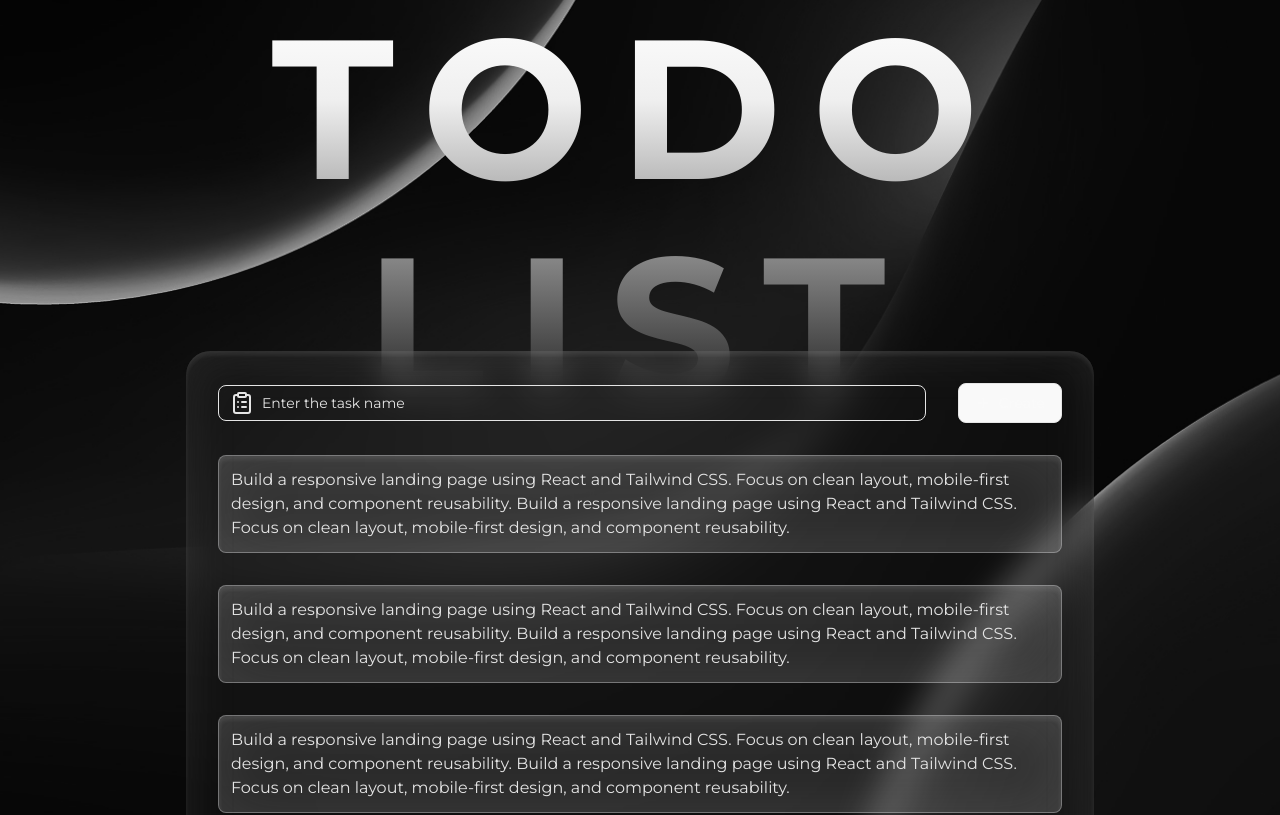
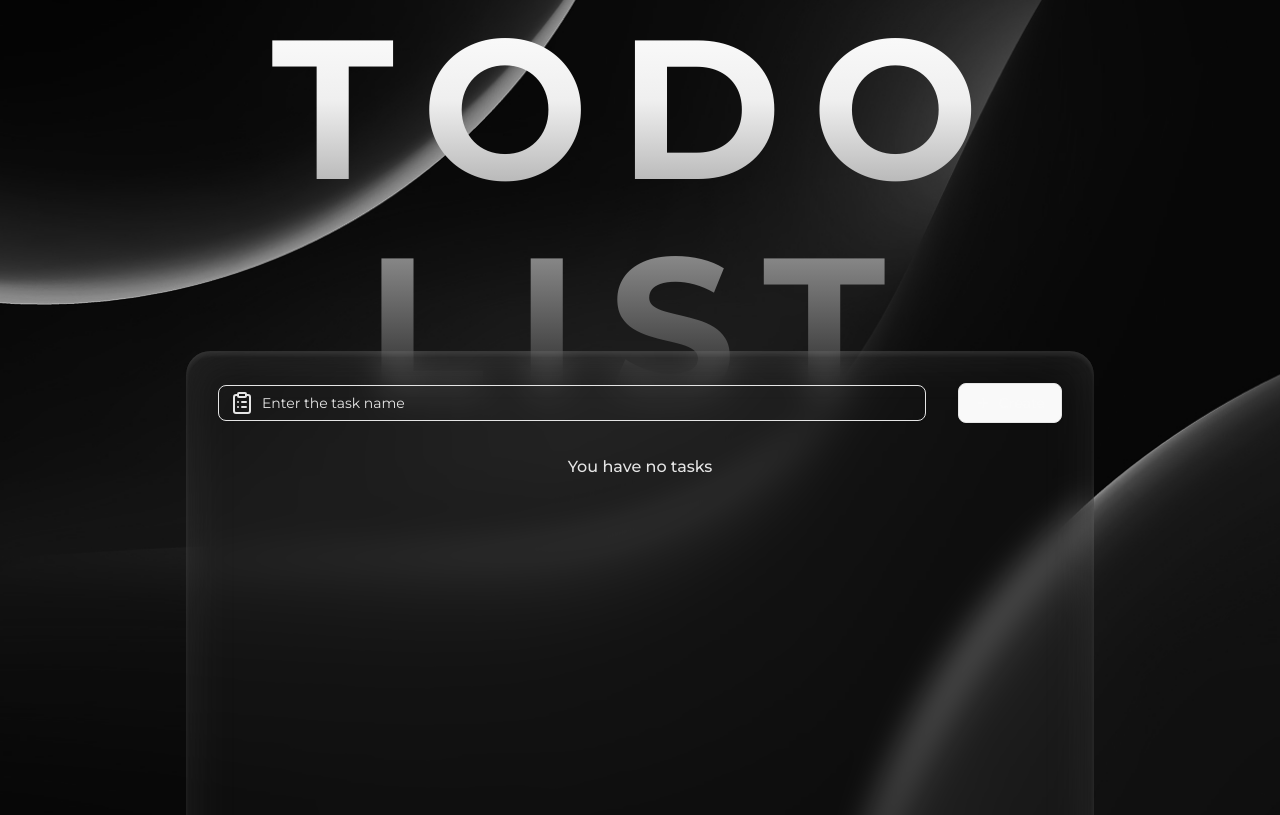
Before and after one commit to Bodich26/todo-list, a React (Vite) app: page / in a window 1280 px wide. Shown: the top 815 px of the page. Built offline with nearby package versions, Linux system fonts and the light colour scheme.

Commit message:
refactoring and add task

```diff
--- a/src/features/todos/index.ts
+++ b/src/features/todos/index.ts
@@ -1,2 +1,3 @@
 export { TodoForm } from "./ui/todo-form";
 export { TodoItem } from "./ui/todo-item";
+export { TodoList } from "./ui/todo-list";
--- a/src/features/todos/model/types.ts
+++ b/src/features/todos/model/types.ts
@@ -1,5 +1,5 @@
 export interface ITodo {
-  id: number;
+  id: string;
   text: string;
   completed: boolean;
 }
@@ -11,8 +11,8 @@ export interface IInitialState {
 
 export interface IActions {
   addTodo: (text: string) => void;
-  deleteTodo: (id: number) => void;
-  completeTodo: (id: number) => void;
+  deleteTodo: (id: string) => void;
+  completeTodo: (id: string) => void;
 }
 
 export interface ITodosState extends IInitialState, IActions {}
--- /dev/null
+++ b/src/features/todos/model/use-add-todo.ts
@@ -0,0 +1,15 @@
+import { useTodoStore } from "./use-todo-store";
+
+export const useAddTodo = () => {
+  const addTodo = useTodoStore((state) => state.addTodo);
+
+  const addTask = (taskName: string) => {
+    if (taskName.trim()) {
+      addTodo(taskName.trim());
+      return true;
+    }
+    return false;
+  };
+
+  return { addTask };
+};
--- a/src/features/todos/model/use-todo-store.ts
+++ b/src/features/todos/model/use-todo-store.ts
@@ -11,7 +11,7 @@ export const useTodoStore = create<ITodosState>((set) => ({
 
   addTodo: (text) => {
     const newTodo: ITodo = {
-      id: Date.now(),
+      id: `#Task Id: ${Date.now()}`,
       text,
       completed: false,
     };
--- /dev/null
+++ b/src/features/todos/ui/todo-empty.tsx
@@ -0,0 +1,7 @@
+export const TodoEmpty = () => {
+  return (
+    <div className="text-center font-medium text-md text-neutral-200">
+      You have no tasks
+    </div>
+  );
+};
--- a/src/features/todos/ui/todo-form.tsx
+++ b/src/features/todos/ui/todo-form.tsx
@@ -1,11 +1,24 @@
+"use client";
+import React from "react";
 import { ClipboardList, Plus } from "lucide-react";
 import { Button, Input } from "../../../shared";
+import { useAddTodo } from "../model/use-add-todo";
 
 export const TodoForm = () => {
+  const [taskName, setTaskName] = React.useState<string>("");
+  const { addTask } = useAddTodo();
+
+  const handleSubmit = () => {
+    const success = addTask(taskName);
+    if (success) setTaskName("");
+  };
+
   return (
     <div className="flex w-full items-center gap-8">
       <div className=" relative w-full">
         <Input
+          onChange={(e) => setTaskName(e.target.value)}
+          value={taskName}
           type="text"
           placeholder="Enter the task name"
           className="text-neutral-200 pl-[43px] placeholder:text-neutral-200"
@@ -17,6 +30,7 @@ export const TodoForm = () => {
         type="submit"
         variant="default"
         size={"lg"}
+        onClick={handleSubmit}
         className="bg-transparent border cursor-pointer"
       >
         <Plus />
--- a/src/features/todos/ui/todo-item.tsx
+++ b/src/features/todos/ui/todo-item.tsx
@@ -1,12 +1,13 @@
-export const TodoItem = () => {
+type Props = {
+  text: string;
+  id: string;
+};
+
+export const TodoItem = ({ text, id }: Props) => {
   return (
     <div className="p-3 rounded-md bg-[#E4E4E7]/10 w-full min-h-[80px] border border-[#E4E4E7]/40 backdrop-blur-[0px] inner-shadow-block">
-      <p className="font-normal text-[16px] text-neutral-200">
-        Build a responsive landing page using React and Tailwind CSS. Focus on
-        clean layout, mobile-first design, and component reusability. Build a
-        responsive landing page using React and Tailwind CSS. Focus on clean
-        layout, mobile-first design, and component reusability.
-      </p>
+      <span className="font-medium text-md text-neutral-200">{id}</span>
+      <p className="font-normal text-[16px] text-neutral-200">{text}</p>
     </div>
   );
 };
--- /dev/null
+++ b/src/features/todos/ui/todo-list.tsx
@@ -0,0 +1,19 @@
+import { useTodoStore } from "../model/use-todo-store";
+import { TodoEmpty } from "./todo-empty";
+import { TodoItem } from "./todo-item";
+
+export const TodoList = () => {
+  const tasks = useTodoStore((s) => s.todos);
+
+  return (
+    <div className="h-[496px] overflow-hidden">
+      <div className="space-y-8 overflow-y-auto h-full">
+        {tasks.length <= 0 && <TodoEmpty />}
+
+        {tasks.map((item) => (
+          <TodoItem key={item.id} text={item.text} id={item.id} />
+        ))}
+      </div>
+    </div>
+  );
+};
--- a/src/widgets/task-manager/ui/task-manager.tsx
+++ b/src/widgets/task-manager/ui/task-manager.tsx
@@ -1,4 +1,4 @@
-import { TodoForm, TodoItem } from "../../../features/todos";
+import { TodoForm, TodoList } from "../../../features/todos";
 
 export const TaskManager = () => {
   return (
@@ -9,15 +9,7 @@ export const TaskManager = () => {
       <div className="w-full max-w-[908px] min-h-[620px] rounded-3xl m-auto p-8 bg-[#D8D8D8]/3 backdrop-blur-[16px] inner-shadow-block mt-[-85px]">
         <div className="flex flex-col justify-between gap-8">
           <TodoForm />
-          <div className="h-[496px] overflow-hidden">
-            <div className="space-y-8 overflow-y-auto h-full">
-              <TodoItem />
-              <TodoItem />
-              <TodoItem />
-              <TodoItem />
-              <TodoItem />
-            </div>
-          </div>
+          <TodoList />
         </div>
       </div>
     </>
```
